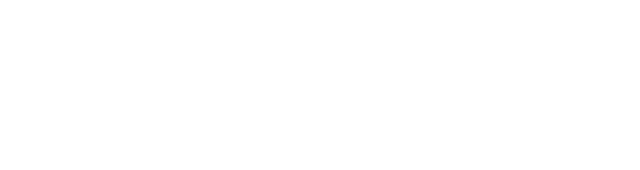
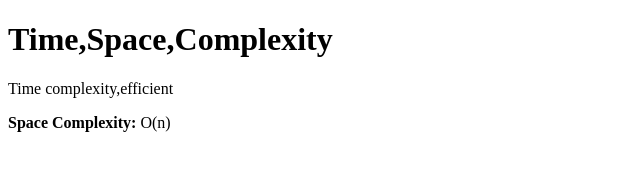
Before and after one commit to acciojob/time-and-space-complexity-Purshottampatidar, a website: page main.html in a window 1280 px wide. Shown: the whole page, without its empty margins (0-640 px from the left). Drawn offline with Linux system fonts and the light colour scheme.

Commit message:
created a submission

```diff
--- a/main.html
+++ b/main.html
@@ -8,6 +8,9 @@
 
 <body>
 	<!-- the entire body must be written by student -->
+	<h1>Time,Space,Complexity</h1>
+	<p>Time complexity,efficient</p>
+	<p><b>Space Complexity: </b>O(n)</p>
     <script type="text/javascript" src="./script.js">
 </script>
 
```
